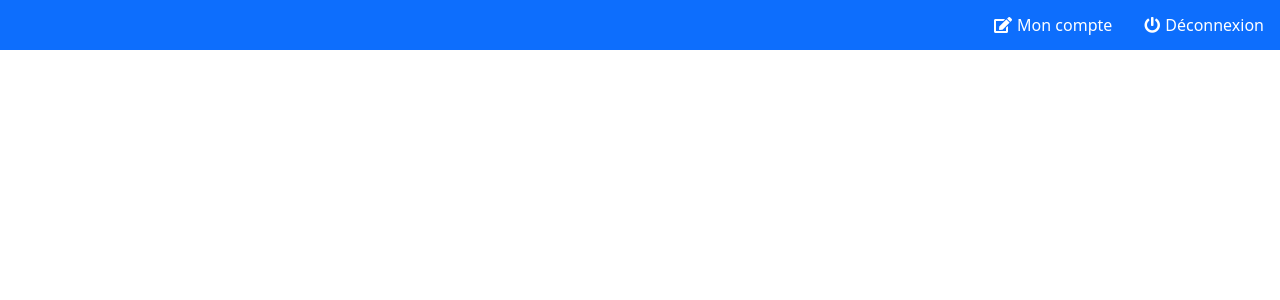
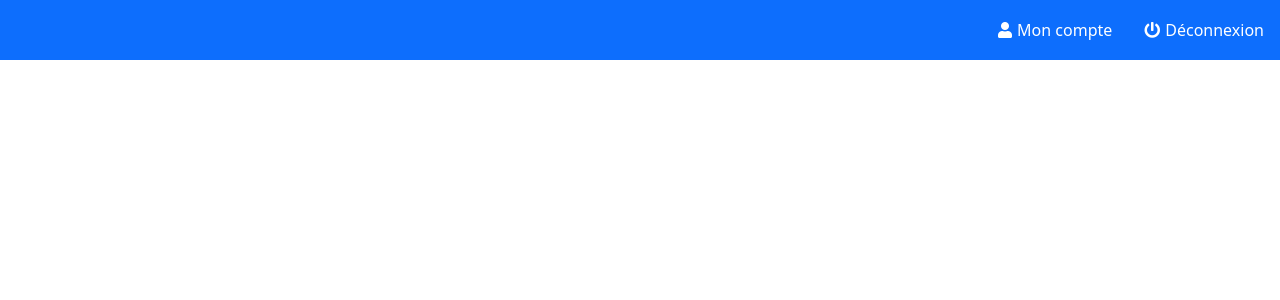
Before and after one commit to lucas-ru/projet_sumfony, a Symfony app: template templates/post/index.html.twig in a window 1280 px wide. Shown: the top 300 px of the page. Run offline with Twig, Linux system fonts and the light colour scheme; the template is opened without the code that fills it, so the values that code supplies are empty; some libraries are stand-ins or nearby versions.

Commit message:
Lucas E -- Add style index

```diff
--- a/public/css/index.css
+++ b/public/css/index.css
@@ -1,13 +1,13 @@
 .menuIndex {
     width: 100%;
-    height: 50px;
+    height: 60px;
     background-color: var(--main-color);
     display: flex;
     align-items: center;
     justify-content: flex-end;
 }
 
-.btnIndexLogout {
+.btnIndexLogout,.btnIndexLAccount {
     text-decoration: none;
     color: white;
     margin: 0 10px;
@@ -18,7 +18,17 @@
     align-items: center;
 }
 
-.fa-power-off {
+.btnIndexLAccount span {
+    color: white;
+}
+
+.btnIndexLAccount:hover {
+    border-color: white;
+    color: white;
+    background-color: transparent;
+}
+
+.menuIndex i {
     color: white;
     margin-right: 5px;
 }
@@ -37,11 +47,6 @@
     padding: 5px;
     display: flex;
     align-items: center;
-}
-
-.fa-edit {
-    color: white;
-    margin-right: 5px;
 }
 
 .btnIndexLNewPost:hover {
@@ -84,6 +89,13 @@
 }
 
 @media screen and (max-width: 768px) {
+    .menuIndex {
+        height: 8vh;
+        justify-content: space-around;
+    }
+    .btnIndexLAccount span {
+        display: none;
+    }
     .articles {
         display: flex;
         flex-wrap: wrap;
--- a/templates/post/index.html.twig
+++ b/templates/post/index.html.twig
@@ -4,7 +4,7 @@
 
 {% block body %}
     <div class="menuIndex">
-        <a href="{{ path('app_account') }}" class="btn-primary btnIndexLNewPost"><i class="fas fa-edit"></i>Mon compte</a>
+        <a href="{{ path('app_account') }}" class="btn-primary btnIndexLAccount"><i class="fas fa-user"></i></i><span>Mon compte</span></a>
         {% if is_granted('ROLE_STUDENT') %}
             <a href="{{ path('post_create') }}" class="btn-primary btnIndexLNewPost"><i class="fas fa-edit"></i>Nouveau post</a>
         {% endif %}
```
